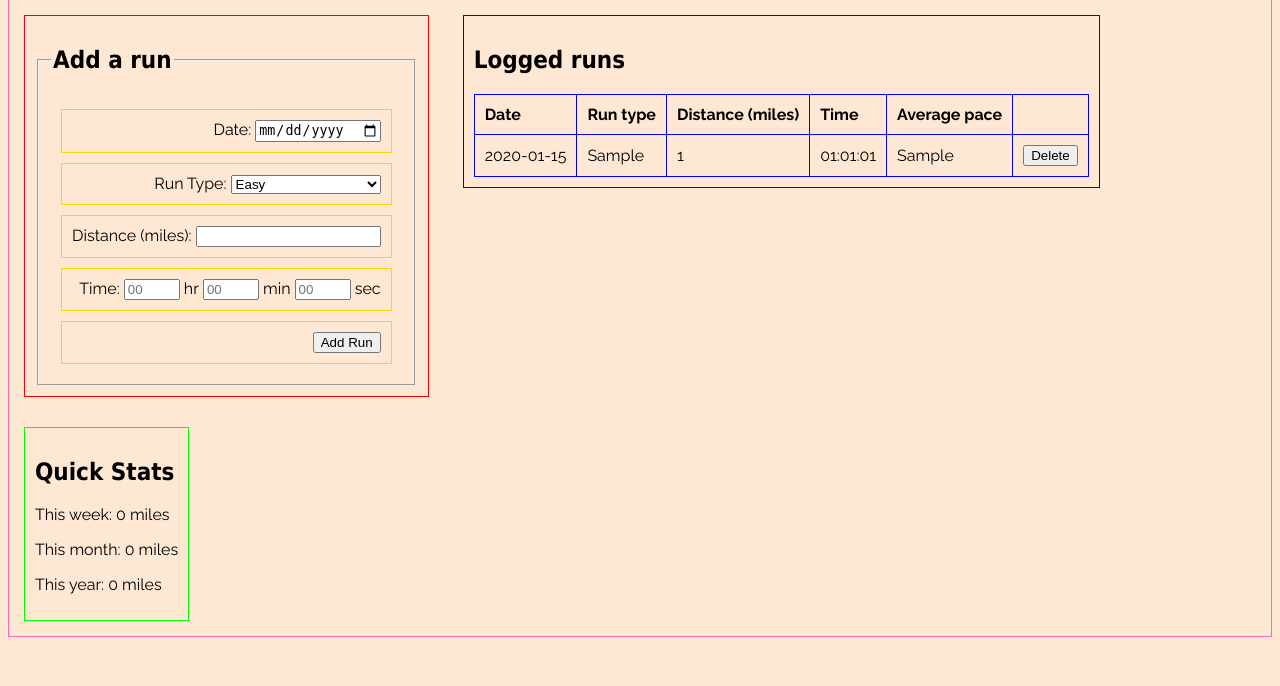
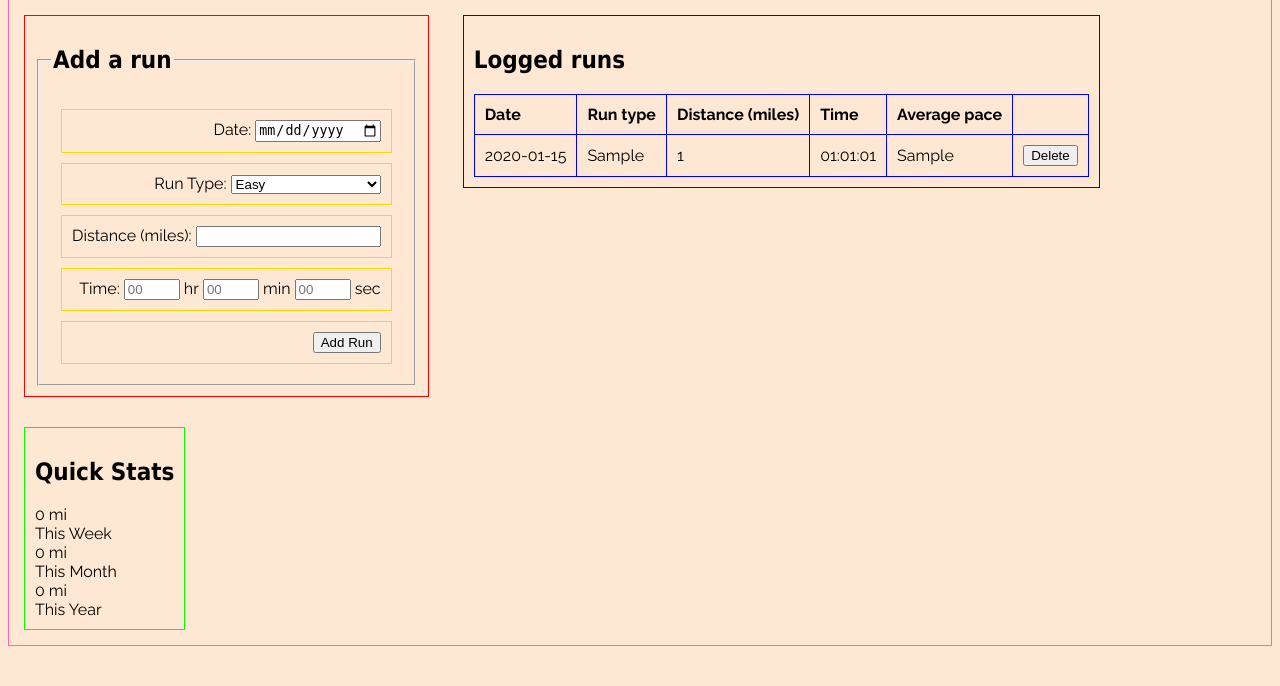
Before and after one commit to kaklein/runlog, a PHP site: page / in a window 1280 px wide. Shown: the part 114-800 px from the top of the page. Run offline with PHP 8.4, Linux system fonts and the light colour scheme; data comes from the database, SQL or seed files in the repository; tables that the repository leaves empty hold one stand-in row (values such as "Sample post"); some web fonts are replaced.

Commit message:
Restructure format of stats display

```diff
--- a/getdata.php
+++ b/getdata.php
@@ -3,7 +3,7 @@
     //TO DO: update to only show data for specific user
     function displayRunsTable($conn) {
         // query database for variables
-        $sql = 'SELECT run_date, run_type, distance, time_hours, time_minutes, time_seconds, average_pace, id FROM runs ORDER BY run_date DESC';
+        $sql = 'SELECT run_date, run_type, distance, time_hours, time_minutes, time_seconds, average_pace, id FROM runs WHERE user_id = 1 ORDER BY run_date DESC';
         foreach($conn->query($sql) as $row) {
             // Data population:
             echo "<tr>", "<td>", $row['run_date'], "</td>";
@@ -14,7 +14,7 @@
 
             // Delete/edit button creation:
             echo "<td><form class=delete-form onsubmit='confirmDelete(" . $row['id'] . ")'>"; // Delete button
-                echo "<input type='submit' class='delete-button' value='Delete'></input></form></td>";
+                echo "<input type='submit' class='delete-button button' value='Delete'></input></form></td>";
             //echo "<td><a href='edit.php?id=", $row['id'], "'>Edit</a></td></tr>"; // Edit button - TO DO: make it function
         }
     }
@@ -23,12 +23,22 @@
     function displayUserStats($conn) {
         $sql = 'SELECT week_distance, month_distance, year_distance FROM users WHERE id = 1';
         foreach($conn->query($sql) as $row) {
-            echo "<p>This week: ", $row['week_distance'], " miles</p>";
-            echo "<p>This month: ", $row['month_distance'], " miles</p>";
-            echo "<p>This year: ", $row['year_distance'], " miles</p>";
+            echo "<div class='label-stat-block'><div class='stat-block'>".$row['week_distance']." mi</div>";
+            echo "<div class='label-block'>This Week</div></div>";
+
+            echo "<div class='label-stat-block'><div class='stat-block'>".$row['month_distance']." mi</div>";
+            echo "<div class='label-block'>This Month</div></div>";
+
+            echo "<div class='label-stat-block'><div class='stat-block'>".$row['year_distance']." mi</div>";
+            echo "<div class='label-block'>This Year</div></div>";
         }
     }
 ?>
+
+
+
+
+
 
 <script src="https://ajax.googleapis.com/ajax/libs/jquery/3.5.1/jquery.min.js"></script>
 <script>
```
